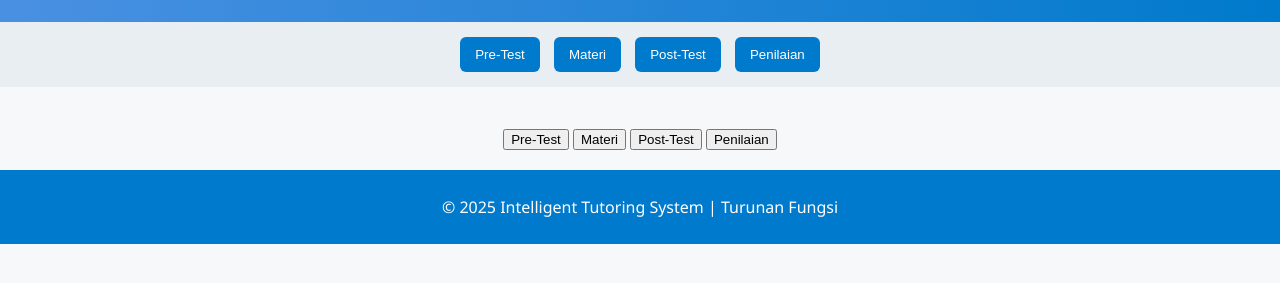
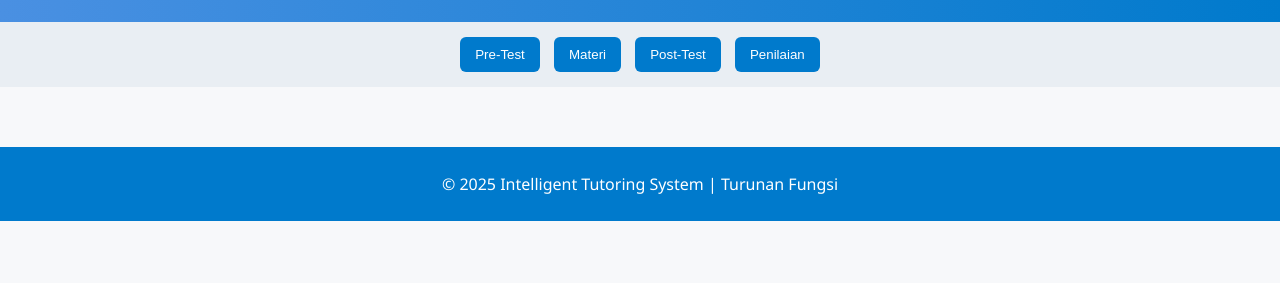
Before and after one commit to Agus-Salim18/Turunan-Fungsi-SMA-Kelas-XII, a plain HTML site: page index.html in a window 1280 px wide. Shown: the part 165-448 px from the top of the page. Drawn offline with Linux system fonts and the light colour scheme; no server answers.

Commit message:
Fix HTML formatting and remove duplicates

```diff
--- a/index.html
+++ b/index.html
@@ -26,13 +26,6 @@
     <section id="evaluasi" class="content-section"></section>
   </main>
 
-<div class="menu">
-  <button onclick="showSection('pretest')">Pre-Test</button>
-  <button onclick="showSection('materi')">Materi</button>
-  <button onclick="showSection('posttest')">Post-Test</button>
-  <button onclick="showSection('evaluasi')">Penilaian</button>
-</div>
-
   <footer>
     <p>&copy; 2025 Intelligent Tutoring System | Turunan Fungsi</p>
   </footer>
```
